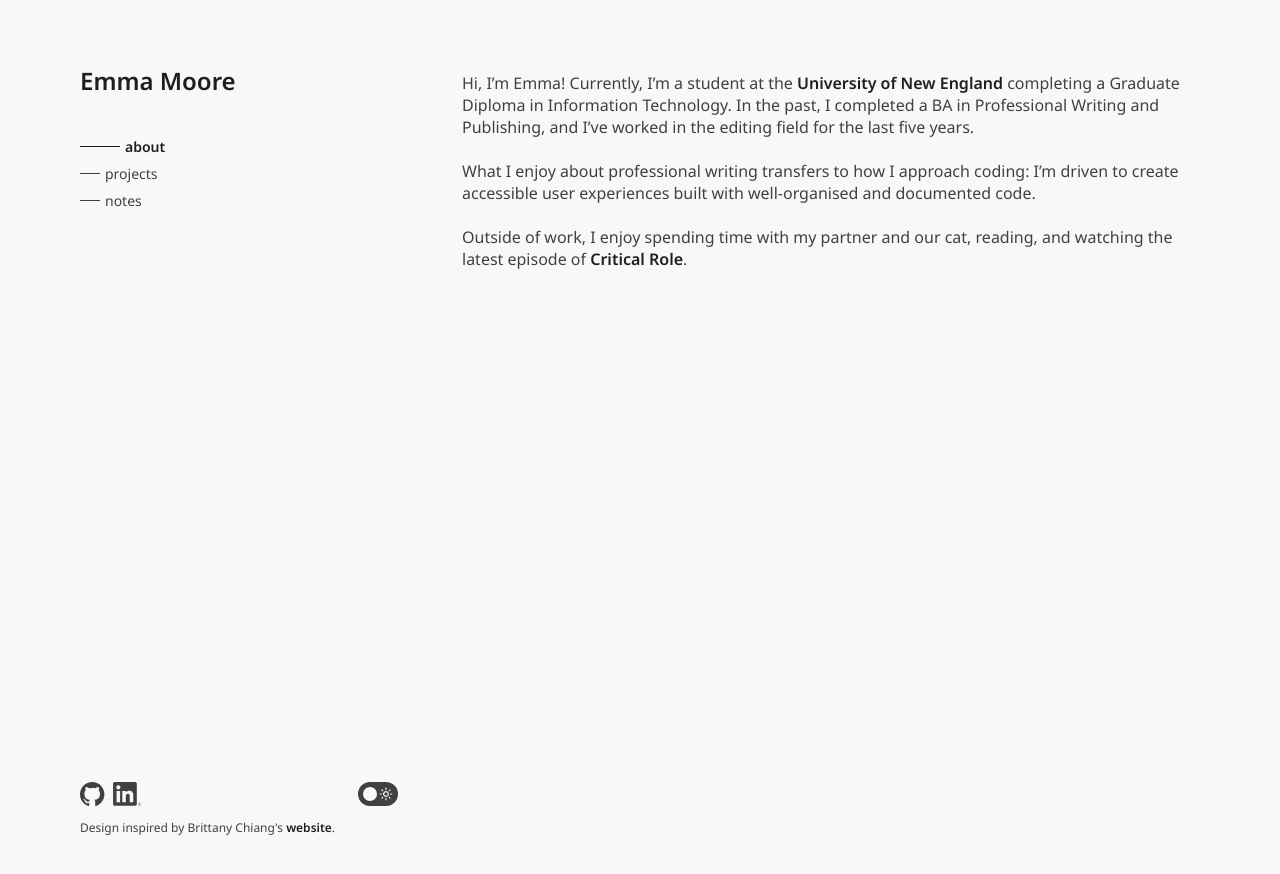
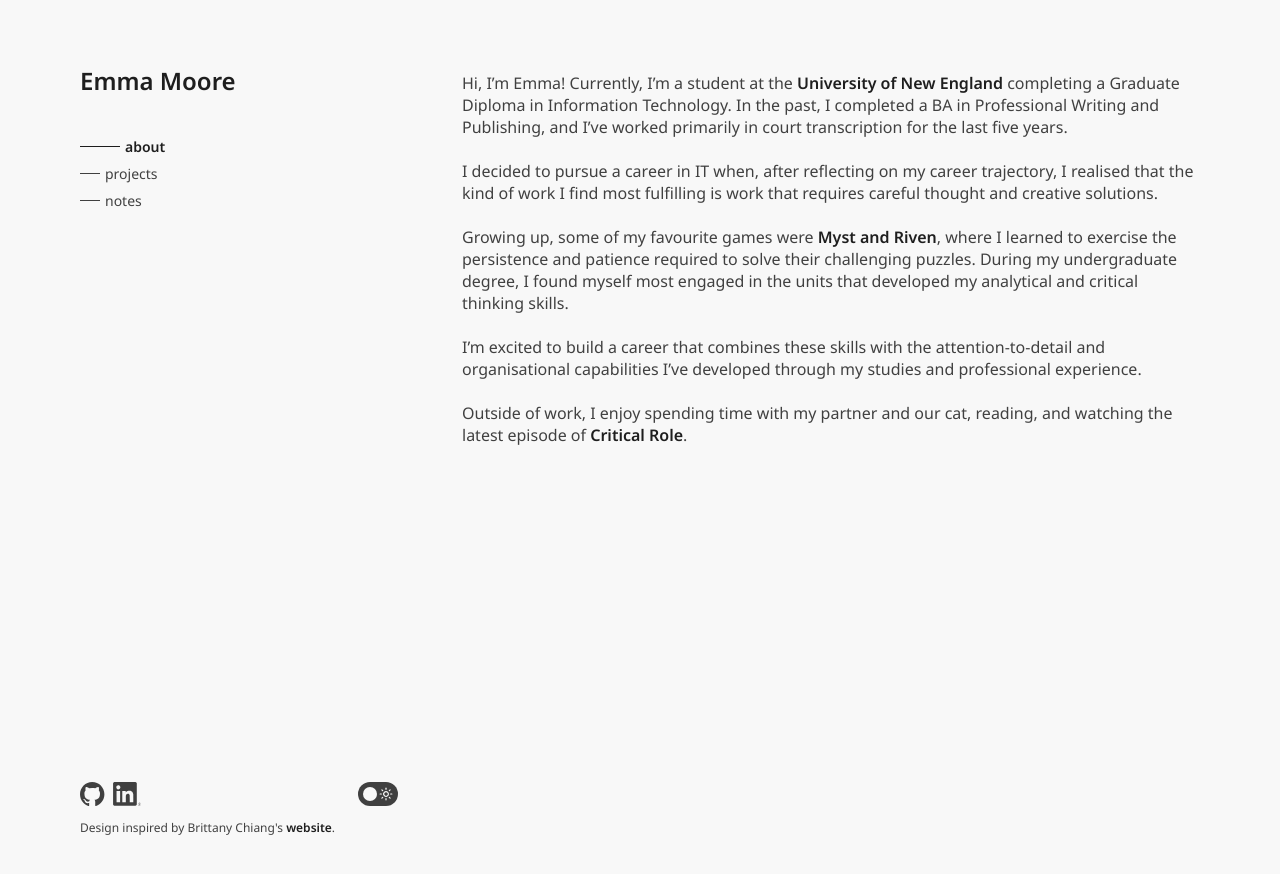
Before and after one commit to emoore29/emoore29.github.io, a Jekyll site: the page built from about.md, in a window 1280 px wide. Shown: the top 874 px of the page. Built offline with Jekyll 4.4.1, drawn with Linux system fonts in a browser that asks for light colours.

Commit message:
Update about.md

```diff
--- a/about.md
+++ b/about.md
@@ -4,11 +4,19 @@ title: Emma Moore
 permalink: /
 ---
 
-Hi, I'm Emma! Currently, I'm a student at the [University of New England](https://www.une.edu.au/) completing a Graduate Diploma in Information Technology. In the past, I completed a BA in Professional Writing and Publishing, and I've worked in the editing field for the last five years.
+Hi, I'm Emma! Currently, I'm a student at the [University of New England](https://www.une.edu.au/) completing a Graduate Diploma in Information Technology. In the past, I completed a BA in Professional Writing and Publishing, and I've worked primarily in court transcription for the last five years.
 
 <br>
 
-What I enjoy about professional writing transfers to how I approach coding: I'm driven to create accessible user experiences built with well-organised and documented code.
+I decided to pursue a career in IT when, after reflecting on my career trajectory, I realised that the kind of work I find most fulfilling is work that requires careful thought and creative solutions.
+
+<br>
+
+Growing up, some of my favourite games were [Myst and Riven](https://cyan.com/games/), where I learned to exercise the persistence and patience required to solve their challenging puzzles. During my undergraduate degree, I found myself most engaged in the units that developed my analytical and critical thinking skills.
+
+<br>
+
+I'm excited to build a career that combines these skills with the attention-to-detail and organisational capabilities I've developed through my studies and professional experience.
 
 <br>
 
```
